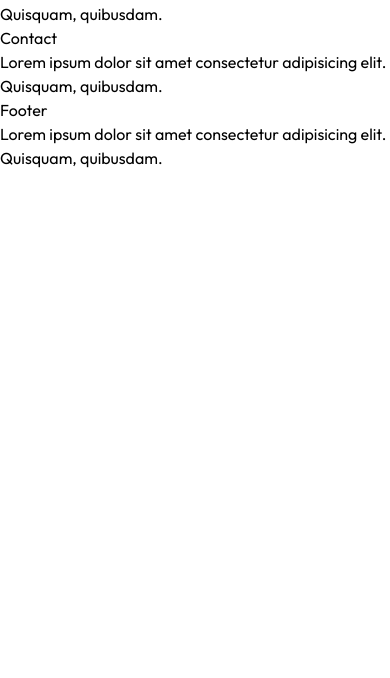
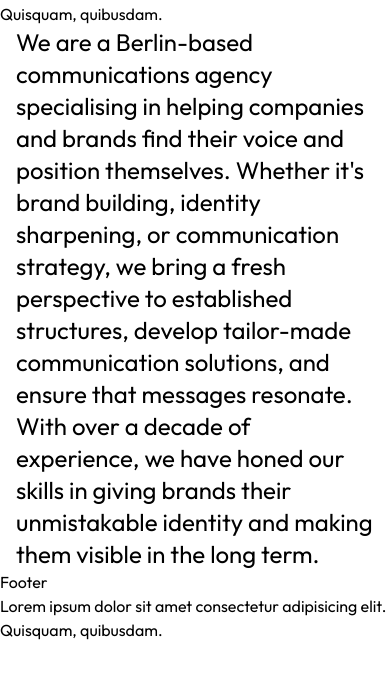
Before and after one commit to josueahadi/baumeister, a website: page index.html in a window 390 px wide. Shown: the part 166-844 px from the top of the page. Drawn offline with nearby package versions, Linux system fonts and the light colour scheme; files that its build step writes are made by us from their sources.

Commit message:
ft about section responsive on small, medium and large screens

```diff
--- a/index.html
+++ b/index.html
@@ -1,34 +1,37 @@
 <!DOCTYPE html>
 <html lang="en">
   <head>
-    <meta charset="UTF-8">
-    <meta name="viewport" content="width=device-width, initial-scale=1.0">
-    <link rel="preconnect" href="https://fonts.googleapis.com">
-    <link rel="preconnect" href="https://fonts.gstatic.com" crossorigin>
-    <link href="https://fonts.googleapis.com/css2?family=Outfit:wght@100..900&display=swap" rel="stylesheet">
-    <link rel="stylesheet" href="/dist/output.css">
+    <meta charset="UTF-8" />
+    <meta name="viewport" content="width=device-width, initial-scale=1.0" />
+    <link rel="preconnect" href="https://fonts.googleapis.com" />
+    <link rel="preconnect" href="https://fonts.gstatic.com" crossorigin />
+    <link
+      href="https://fonts.googleapis.com/css2?family=Outfit:wght@100..900&display=swap"
+      rel="stylesheet"
+    />
+    <link rel="stylesheet" href="/dist/output.css" />
     <title>Website Project</title>
   </head>
   <script>
-    const loadComponents = (id, url) =>  {
+    const loadComponents = (id, url) => {
       fetch(url)
         .then((response) => response.text())
         .then((html) => {
           document.getElementById(id).innerHTML = html;
         });
-    }
+    };
 
     window.onload = () => {
-        loadComponents('header', 'src/sections/header.html');
-        loadComponents('hero', 'src/sections/hero.html');
-        loadComponents('contact', 'src/sections/contact.html');
-        loadComponents('footer', 'src/sections/footer.html');
-    }
+      loadComponents("header", "src/sections/header.html");
+      loadComponents("hero", "src/sections/hero.html");
+      loadComponents("about", "src/sections/about.html");
+      loadComponents("footer", "src/sections/footer.html");
+    };
   </script>
   <body>
     <div id="header"></div>
     <div id="hero"></div>
-    <div id="contact"></div>
+    <div id="about"></div>
     <div id="footer"></div>
   </body>
 </html>
--- /dev/null
+++ b/src/sections/about.html
@@ -0,0 +1,11 @@
+<div class="container">
+  <p class="lg:text-5xl md:text-4xl text-2xl">
+    We are a Berlin-based communications agency specialising in helping
+    companies and brands find their voice and position themselves. Whether it's
+    brand building, identity sharpening, or communication strategy, we bring a
+    fresh perspective to established structures, develop tailor-made
+    communication solutions, and ensure that messages resonate. With over a
+    decade of experience, we have honed our skills in giving brands their
+    unmistakable identity and making them visible in the long term.
+  </p>
+</div>
--- a/src/sections/contact.html
+++ /dev/null
@@ -1,4 +0,0 @@
-<div>
-    <h1>Contact</h1>
-    <p>Lorem ipsum dolor sit amet consectetur adipisicing elit. Quisquam, quibusdam.</p>
-</div>
```
Lines whose indentation alone changed are shown as unchanged.
